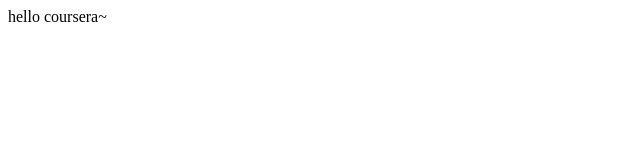
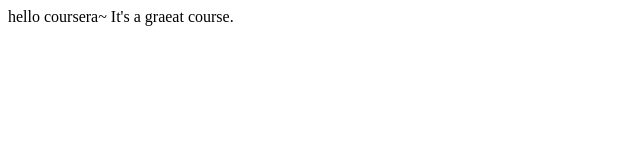
Before and after one commit to YuHsuan710/coursera-test, a plain HTML site: page site/index.html in a window 1280 px wide. Shown: the whole page, without its empty margins (0-640 px from the left). Drawn offline with Linux system fonts and the light colour scheme.

Commit message:
Small Addition.

```diff
--- a/site/index.html
+++ b/site/index.html
@@ -3,7 +3,7 @@
 <head>
 	<title>HEllO COURSERA!!</title>
 </head>
-</h1>hello coursera~</h1>
+</h1>hello coursera~ It's a graeat course.</h1>
 <body>
 
 </body>
```
